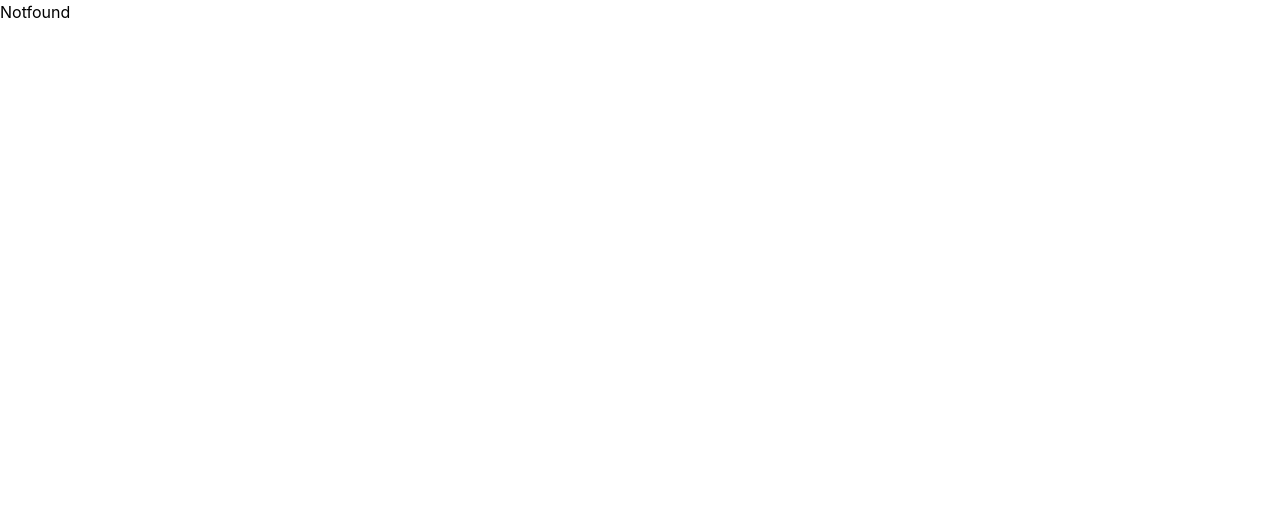
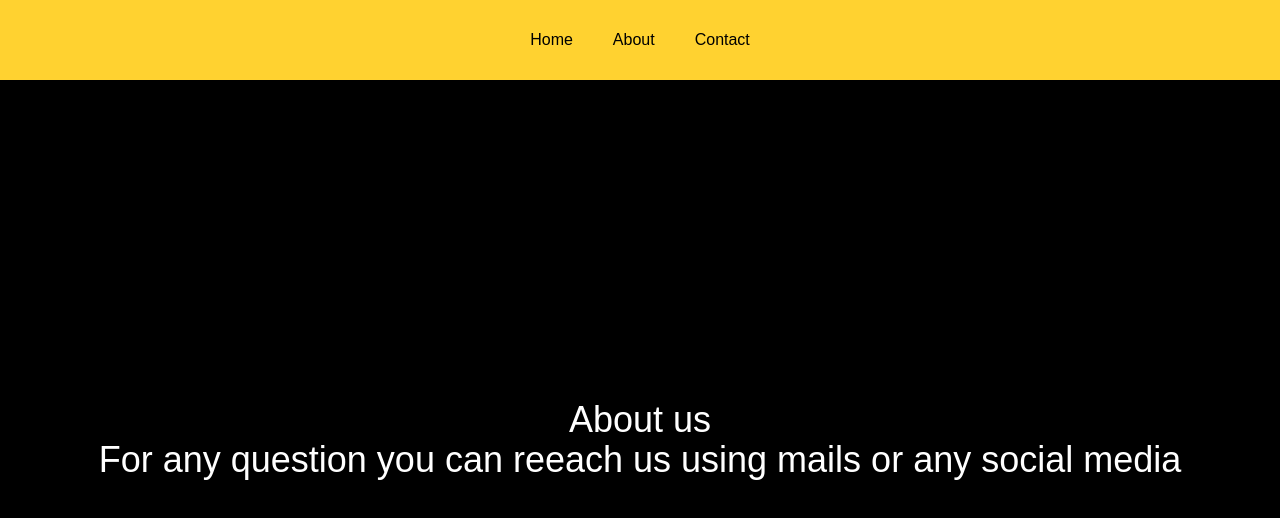
Before and after one commit to Soham-Ambekar/React-Study-A25-batch, a React (Vite) app: page /home/about in a window 1280 px wide. Shown: the top 518 px of the page. Built offline with nearby package versions, Linux system fonts and the light colour scheme.

Commit message:
Nested Routing Achived

```diff
--- a/src/App.jsx
+++ b/src/App.jsx
@@ -1,3 +1,4 @@
+import { createBrowserRouter, Link, RouterProvider } from "react-router-dom";
 import Sum from "./components/CustomHook/Sum";
 import EventIntros from "./components/Events/EventIntros";
 import FormIntro from "./components/FormHandling/FormIntro";
@@ -7,10 +8,46 @@ import ModernRouting from "./components/Routing/ModernRouting";
 import RouteOldWay from "./components/Routing/RouteOldWay";
 import StateIntro from "./components/state/StateIntro";
 import Mock from "./MockPractice/Mock";
+import Login from "./Pages/Login";
+import Home from "./Pages/Home";
+import NotFound from "./Pages/NotFound";
+import About from "./Pages/About";
+import Contact from "./Pages/Contact";
+import Landing from "./Pages/Landing";
+
 
 
 let App = ()=>{
   // write js here
+  const route = createBrowserRouter([
+    {
+      path:"/",
+      element:<Login></Login>
+    },
+    {
+      path:"/home",
+      element:<Home></Home>,
+      children:[
+        {
+          path:"/home",
+          element:<Landing></Landing>
+        },
+        {
+          path:"/home/about",
+          element:<About></About>
+        },
+        {
+          path:"/home/contact",
+          element:<Contact></Contact>
+        }
+      ]
+    },
+    {
+      path:"/*",
+      element:<NotFound></NotFound>
+    }
+
+  ])
 
   return (
     <>
@@ -24,8 +61,9 @@ let App = ()=>{
     {/* <Sum></Sum>          */}
     {/* <Mock></Mock> */}
     {/* <RouteOldWay></RouteOldWay> */}
-    <ModernRouting></ModernRouting>
+    {/* <ModernRouting></ModernRouting> */}
 
+ <RouterProvider router={route}></RouterProvider>
 
 
     </>
--- /dev/null
+++ b/src/Pages/About.jsx
@@ -0,0 +1,15 @@
+import React from 'react'
+
+const About = () => {
+  return (
+     <>
+    <div className='bg-black h-[90vh] text-white flex justify-center items-center flex-col text-4xl'>
+     <p>About us</p>
+     <p>For any question you can reeach us using mails or any social media</p>
+    </div>
+
+    </>
+  )
+}
+
+export default About
--- /dev/null
+++ b/src/Pages/Contact.jsx
@@ -0,0 +1,15 @@
+import React from 'react'
+
+const Contact = () => {
+  return (
+     <>
+    <div className='bg-black h-[90vh] text-white flex justify-center items-center flex-col text-4xl'>
+      <p>Contatct em</p>
+      <p>Lorem ipsum dolor sit amet consectetur adipisicing elit. Consequuntur, odio.</p>
+    </div>
+
+    </>
+  )
+}
+
+export default Contact
--- a/src/Pages/Home.jsx
+++ b/src/Pages/Home.jsx
@@ -1,8 +1,20 @@
 import React from 'react'
+import Nav from '../components/CusComp/Nav'
+import { Outlet } from 'react-router-dom'
 
 const Home = () => {
   return (
-    <div>Home</div>
+    <>
+    <div className='bg-amber-300 h-[10vh] flex justify-center items-center gap-10'>
+      <Nav></Nav>
+    </div>
+
+
+
+    <Outlet></Outlet>
+
+
+    </>
   )
 }
 
--- /dev/null
+++ b/src/Pages/Landing.jsx
@@ -0,0 +1,15 @@
+import React from 'react'
+
+const Landing = () => {
+  return (
+    <>
+    <div className='bg-black h-[90vh] text-white flex justify-center items-center flex-col text-4xl'>
+      <p>Welcome</p>
+      <p>To Our Own WebPage</p>
+    </div>
+
+    </>
+  )
+}
+
+export default Landing
--- a/src/Pages/Login.jsx
+++ b/src/Pages/Login.jsx
@@ -3,14 +3,7 @@ import { Link } from 'react-router-dom'
 
 const Login = () => {
   return (
-    <>
-
-
-    <Link to="/Home" >  click na </Link>
-
-
-
-    </>
+    <Link to="/home"> Login </Link>
   )
 }
 
--- a/src/Pages/Notfound.jsx
+++ b/src/Pages/Notfound.jsx
@@ -1,9 +1,9 @@
 import React from 'react'
 
-const Notfound = () => {
+const NotFound = () => {
   return (
-    <div>Notfound</div>
+    <div>NotFound</div>
   )
 }
 
-export default Notfound
+export default NotFound
--- /dev/null
+++ b/src/components/CusComp/Nav.jsx
@@ -0,0 +1,17 @@
+import React from 'react'
+import { Link } from 'react-router-dom'
+
+const Nav = () => {
+  return (
+    <>
+
+    <Link to="/home">Home</Link>
+    <Link to="/home/about">About</Link>
+    <Link to="/home/contact">Contact</Link>
+
+
+    </>
+  )
+}
+
+export default Nav
--- a/src/components/Routing/ModernRouting.jsx
+++ b/src/components/Routing/ModernRouting.jsx
@@ -21,8 +21,6 @@ const ModernRouting = () => {
 ])
 
 
-
-
   return (
     <div>
         <RouterProvider router={route}   ></RouterProvider>
```
Also changed, not shown: src/index.css (+1 -7 lines).
